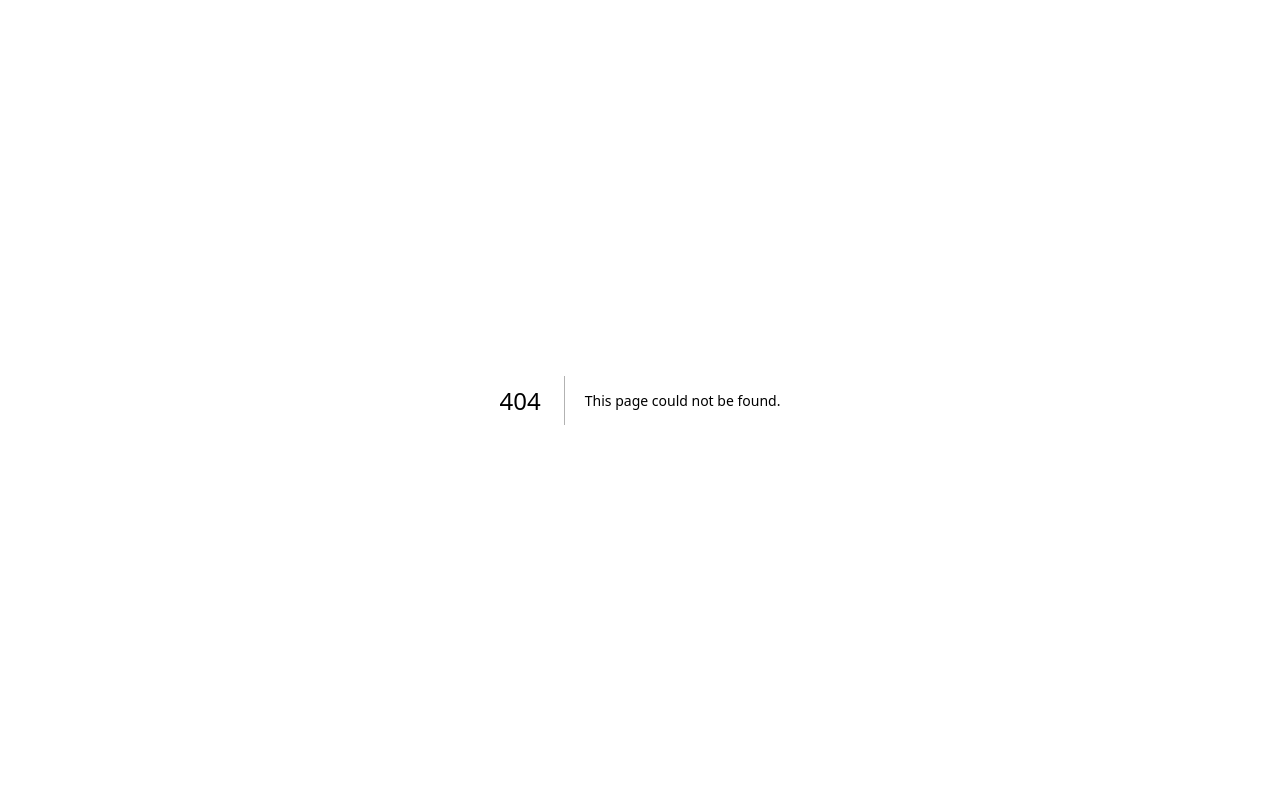
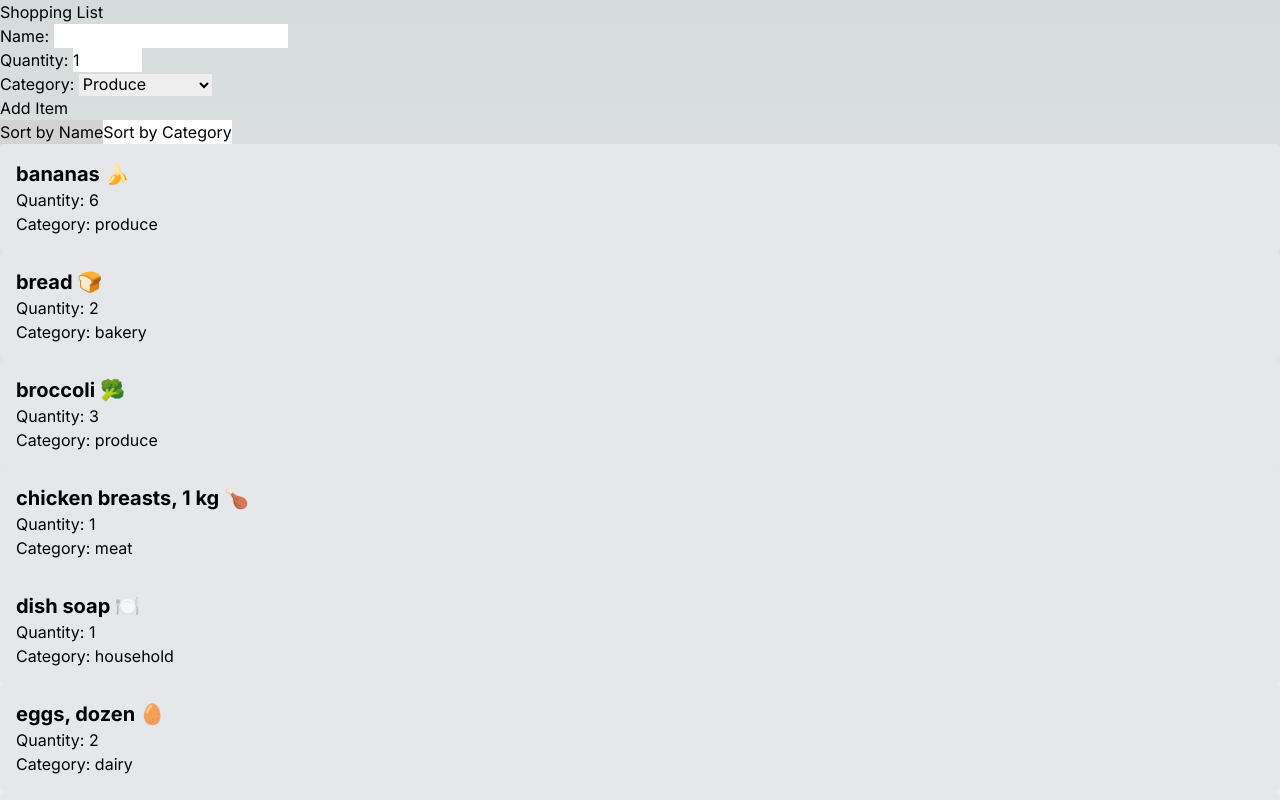
Before and after one commit to graffuko/cprg306-assignments, a Next.js app: page /week-7 in a window 1280 px wide. Before the commit this address had no page. Shown: the top 800 px of the page. Built offline with nearby package versions, Linux system fonts and the light colour scheme.

Commit message:
start of week 7

```diff
--- /dev/null
+++ b/app/week-7/item-list.js
@@ -0,0 +1,49 @@
+"use client";
+
+import { useEffect, useState } from 'react';
+import Item from './item';
+
+export default function ItemList( { items= [] } ) {
+  const [sortBy, setSortBy] = useState('name');
+
+
+  useEffect(() => {
+    console.log("Items: ", items);
+  }, [items]);
+
+  const sortedItems = [...items].sort((a, b) => {
+    if (sortBy === 'name') {
+      return a.name.localeCompare(b.name);
+    } else if (sortBy === 'category') {
+      return a.category.localeCompare(b.category);
+    }
+    return 0;
+  });
+
+  return (
+    <div>
+      <div>
+        <button
+          onClick={() => setSortBy('name')}
+          style={{ backgroundColor: sortBy === 'name' ? 'lightgray' : 'white' }}
+        >
+          Sort by Name
+        </button>
+        <button
+          onClick={() => setSortBy('category')}
+          style={{ backgroundColor: sortBy === 'category' ? 'lightgray' : 'white' }}
+        >
+          Sort by Category
+        </button>
+      </div>
+      <ul>
+        {sortedItems.map(item => (
+          <Item
+            key={item.id}
+            item={item}
+          />
+        ))}
+      </ul>
+    </div>
+  );
+}
--- /dev/null
+++ b/app/week-7/item.js
@@ -0,0 +1,13 @@
+"use client";
+
+export default function Item({ item }) {
+    let { name, quantity, category } = item;
+
+    return (
+        <li className="bg-gray-200 p-4 rounded-md">
+            <h3 className="text-xl font-bold">{name}</h3>
+            <p>Quantity: {quantity}</p>
+            <p>Category: {category}</p>
+        </li>
+    );
+}
--- /dev/null
+++ b/app/week-7/items.json
@@ -0,0 +1,74 @@
+[
+    {
+      "id": "1h2GJKH12gkHG31h1H",
+      "name": "milk, 4 L 🥛",
+      "quantity": 1,
+      "category": "dairy"
+    },
+    {
+      "id": "2KJH3k2j3H1k2J3K1H",
+      "name": "bread 🍞",
+      "quantity": 2,
+      "category": "bakery"
+    },
+    {
+      "id": "3h2KJH3k2j3H1k2J3",
+      "name": "eggs, dozen 🥚",
+      "quantity": 2,
+      "category": "dairy"
+    },
+    {
+      "id": "4k2J3K1H2GJKH12gk",
+      "name": "bananas 🍌",
+      "quantity": 6,
+      "category": "produce"
+    },
+    {
+      "id": "5H1h1H2KJH3k2j3H",
+      "name": "broccoli 🥦",
+      "quantity": 3,
+      "category": "produce"
+    },
+    {
+      "id": "6H1k2J3K1H2GJKH1",
+      "name": "chicken breasts, 1 kg 🍗",
+      "quantity": 1,
+      "category": "meat"
+    },
+    {
+      "id": "7gkHG31h1H2KJH3k",
+      "name": "pasta sauce 🍝",
+      "quantity": 3,
+      "category": "canned goods"
+    },
+    {
+      "id": "8j3H1k2J3K1H2GJK",
+      "name": "spaghetti, 454 g 🍝",
+      "quantity": 2,
+      "category": "dry goods"
+    },
+    {
+      "id": "9H12gkHG31h1H2KJ",
+      "name": "toilet paper, 12 pack 🧻",
+      "quantity": 1,
+      "category": "household"
+    },
+    {
+      "id": "10H3k2j3H1k2J3K1",
+      "name": "paper towels, 6 pack",
+      "quantity": 1,
+      "category": "household"
+    },
+    {
+      "id": "11k2J3K1H2GJKH12",
+      "name": "dish soap 🍽️",
+      "quantity": 1,
+      "category": "household"
+    },
+    {
+      "id": "12GJKH12gkHG31h1",
+      "name": "hand soap 🧼",
+      "quantity": 4,
+      "category": "household"
+    }
+  ]
--- /dev/null
+++ b/app/week-7/new-item.js
@@ -0,0 +1,72 @@
+"use client";
+
+import { useState } from "react";
+
+export default function NewItem({ addItem }) {
+
+    const [name, setName] = useState("");
+    const [quantity, setQuantity] = useState(1);
+    const [category, setCategory] = useState("produce");
+
+    const handleSubmit = (event) => {
+        event.preventDefault();
+
+        const item = {
+            name,
+            quantity,
+            category,
+        }
+
+        onAddItem(item);
+
+
+        setName("");
+        setQuantity(1);
+        setCategory("produce");
+    }
+
+    return (
+        <form onSubmit={handleSubmit}>
+            <div>
+                <label>Name: </label>
+                <input
+                    required type="text"
+                    value={name}
+                    onChange={(e) => setName(e.target.value)}
+                />
+            </div>
+            <div>
+                <label>Quantity: </label>
+                <input
+                    required
+                    type="number"
+                    min="1"
+                    max="99"
+                    value={quantity}
+                    onChange={(e) => setQuantity(e.target.value)}
+                />
+            </div>
+            <div>
+                <label>Category: </label>
+                <select
+                    value={category}
+                    onChange={(e) => setCategory(e.target.value)}
+                    required
+                >
+                    <option value = "produce">Produce</option>
+                    <option value = "dairy">Dairy</option>
+                    <option value = "bakery">Bakery</option>
+                    <option value = "meat">Meat</option>
+                    <option value = "frozen foods">Frozen Foods</option>
+                    <option value = "canned goods">Canned Goods</option>
+                    <option value = "dry goods">Dry Goods</option>
+                    <option value = 'beverages'>Beverages</option>
+                    <option value = "snacks">Snacks</option>
+                    <option value = "household">Household</option>
+                    <option value = "other">Other</option>
+                </select>
+            </div>
+            <button type="submit">Add Item</button>
+        </form>
+    );
+}
--- /dev/null
+++ b/app/week-7/page.js
@@ -0,0 +1,25 @@
+"use client";
+
+import { useState } from 'react';
+import Link from 'next/link';
+import ItemList from './item-list';
+import NewItem from './new-item';
+import itemsData from './items.json';
+
+export default function Page() {
+
+    const [items, setItems] = useState(itemsData);
+
+    const handleAddItem = (item) => {
+        setItems([...items, item]);
+    };
+
+    return (
+        <main>
+            <h1>Shopping List</h1>
+            <NewItem onAddItem={handleAddItem} /> {/* Include NewItem component */}
+            <ItemList items={items} /> {/* Pass items state as prop */}
+            <Link href="/">Back to Home</Link>
+        </main>
+    );
+}
```
Also changed, not shown: app/week-7/meal-ideas.js (added).
